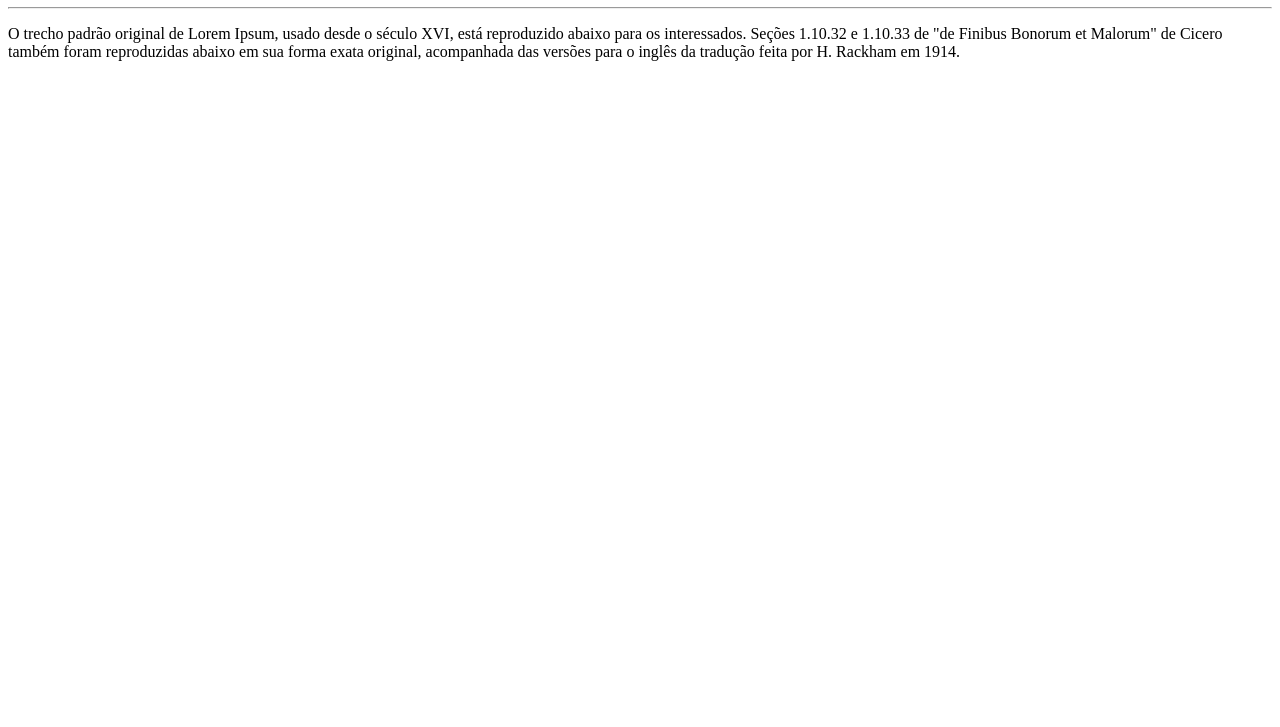
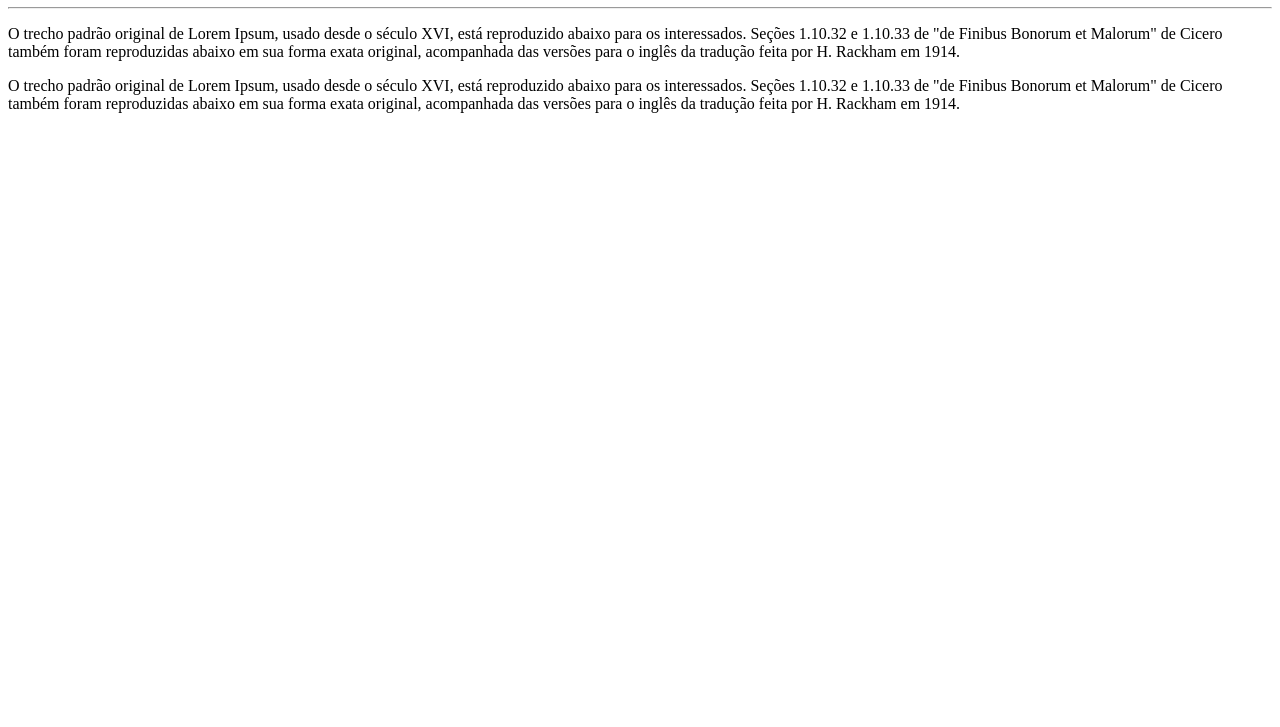
Before and after one commit to JAcantuaria/Ola-Mundo, a plain HTML site: page site_exemplo/index.html in a window 1280 px wide. Shown: the part 73-800 px from the top of the page. Drawn offline with Linux system fonts and the light colour scheme.

Commit message:
Adicionei um parágrafo

```diff
--- a/site_exemplo/index.html
+++ b/site_exemplo/index.html
@@ -10,6 +10,7 @@
     <hr>
     <p>O trecho padrão original de Lorem Ipsum, usado desde o século XVI, está reproduzido abaixo para os interessados. Seções 1.10.32 e 1.10.33 de "de Finibus Bonorum et Malorum" de Cicero também foram reproduzidas abaixo em sua forma exata original, acompanhada das versões para o inglês da tradução feita por H. Rackham em 1914.</p>
 
+    <p>O trecho padrão original de Lorem Ipsum, usado desde o século XVI, está reproduzido abaixo para os interessados. Seções 1.10.32 e 1.10.33 de "de Finibus Bonorum et Malorum" de Cicero também foram reproduzidas abaixo em sua forma exata original, acompanhada das versões para o inglês da tradução feita por H. Rackham em 1914.</p>
 
 </body>
 </html>
```
